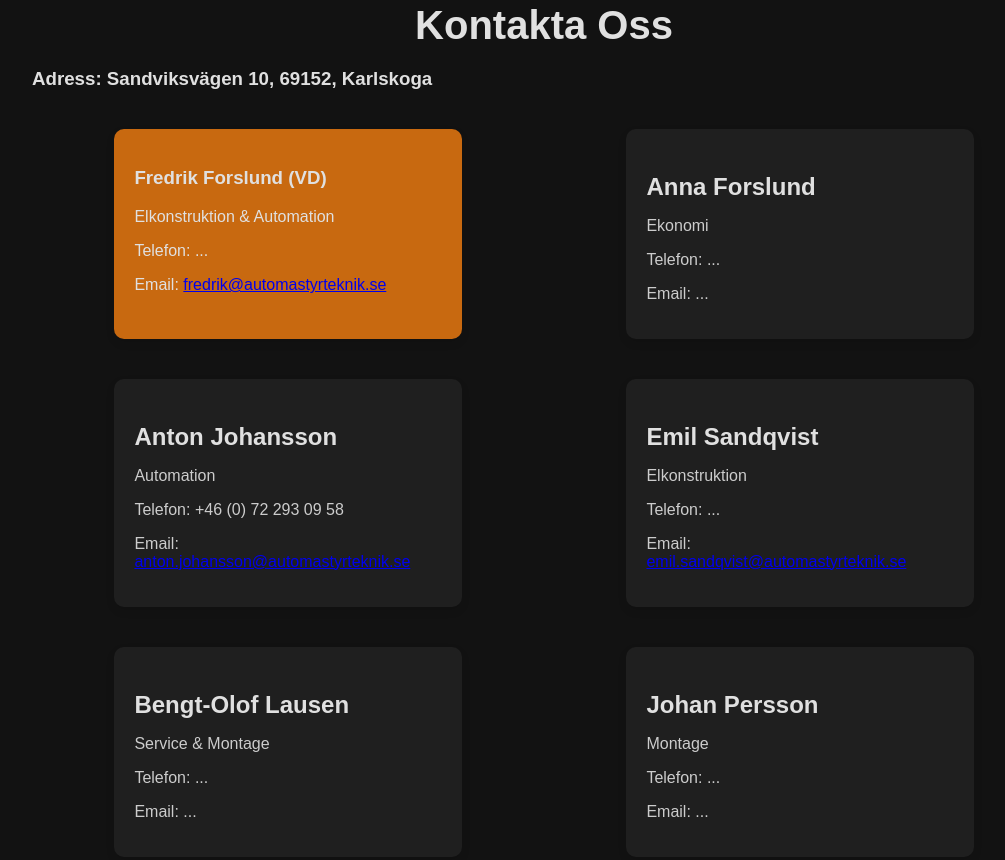
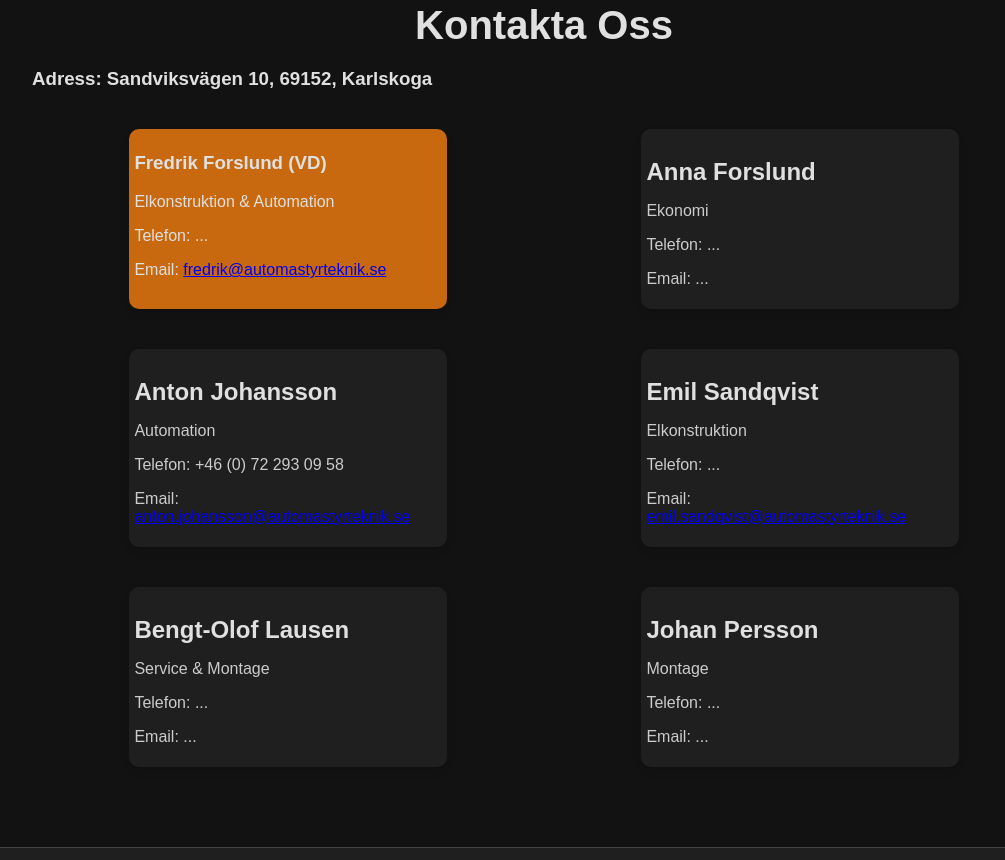
Before and after one commit to AnJ-Automa/AutomaStyrteknikWebsite, a plain HTML site: page index.html in a window 1280 px wide. Shown: the part 4060-4920 px from the top of the page, without its empty margins (96-1101 px from the left). Drawn offline with Linux system fonts and the light colour scheme.

Commit message:
Update styles.css

```diff
--- a/styles.css
+++ b/styles.css
@@ -143,7 +143,7 @@ h2 {
 
 .contact-info {
     background: #1f1f1f;
-    padding: 20px;
+    padding: 5px;
     margin: 20px;
     width: 30%;
     border-radius: 10px;
@@ -152,7 +152,7 @@ h2 {
 
 .contact-infoVD {
     background: #c86910;
-    padding: 20px;
+    padding: 5px;
     margin: 20px;
     width: 30%;
     border-radius: 10px;
```
